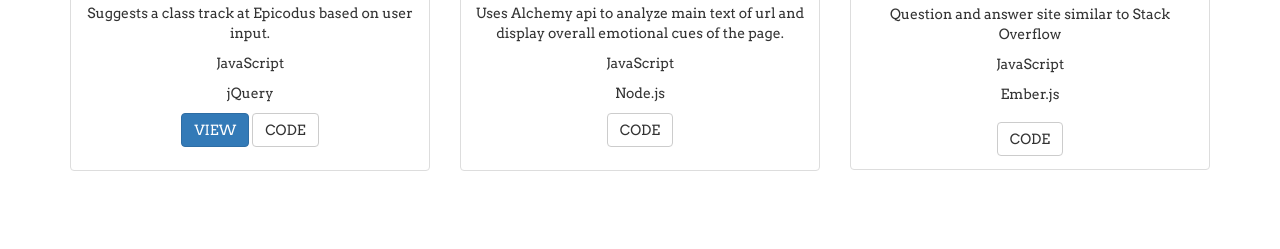
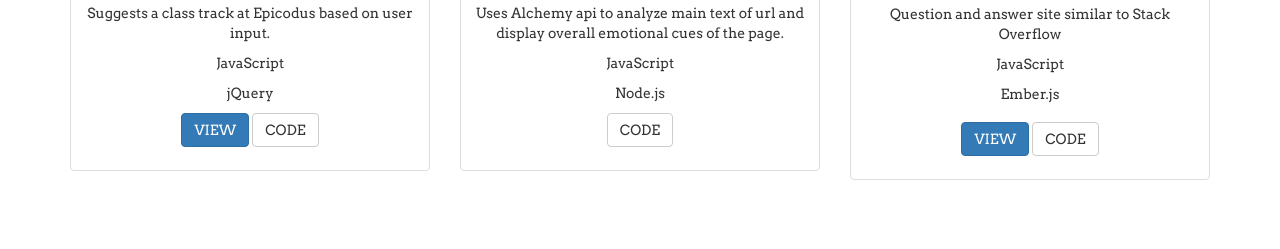
Before and after one commit to NewkirkS/PortfolioOld, a plain HTML site: page index.html in a window 1280 px wide. Shown: the part 1059-1308 px from the top of the page. Drawn offline with nearby package versions, Linux system fonts and the light colour scheme.

Commit message:
Add link to live QA site.

```diff
--- a/index.html
+++ b/index.html
@@ -60,7 +60,11 @@
               <p>Question and answer site similar to Stack Overflow</p>
               <p>JavaScript</p>
               <p id="adj">Ember.js</p>
-              <a href="https://github.com/NewkirkS/Q-A" class="btn btn-default" role="button">CODE</a>
+              <p>
+                  <a href="https://message-board-eb673.firebaseapp.com/" target="_blank" class="btn btn-primary" role="button">VIEW</a>
+                  <a href="https://github.com/NewkirkS/Q-A" class="btn btn-default" role="button">CODE</a>
+              </p>
+
             </div>
           </div>
         </div>
```
